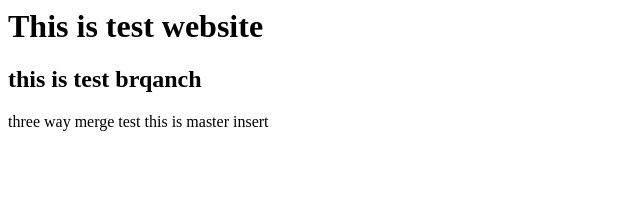
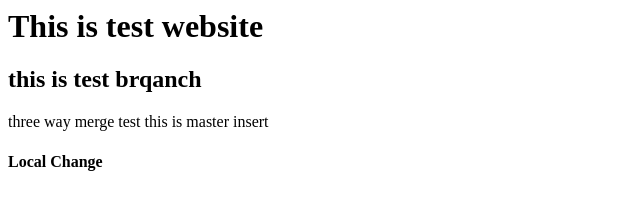
Before and after one commit to navneetkasulkar/webtest_navneet, a plain HTML site: page index.html in a window 1280 px wide. Shown: the whole page, without its empty margins (0-640 px from the left). Drawn offline with Linux system fonts and the light colour scheme.

Commit message:
local Change

```diff
--- a/index.html
+++ b/index.html
@@ -2,3 +2,4 @@
 <h2>this is test brqanch</h2>
 three way merge test
 this is master insert
+<h4>Local Change</h4>
```
